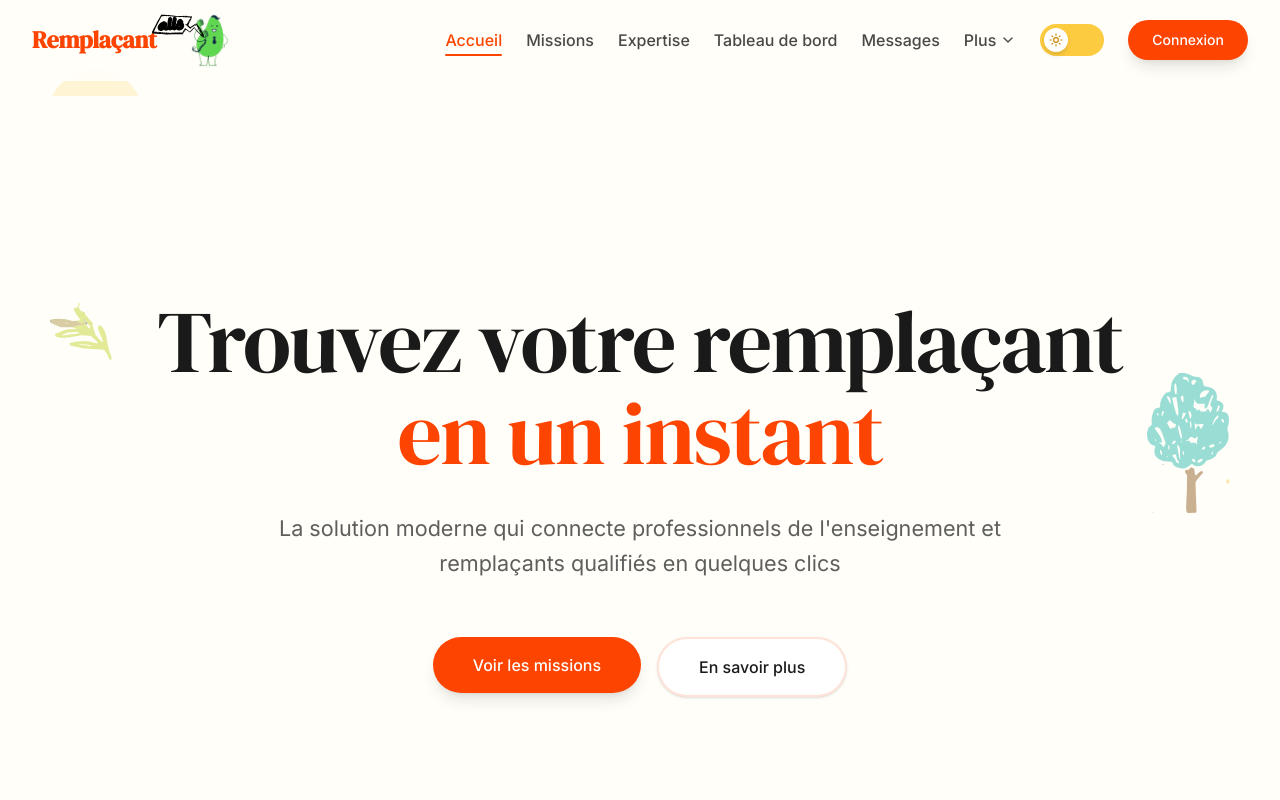
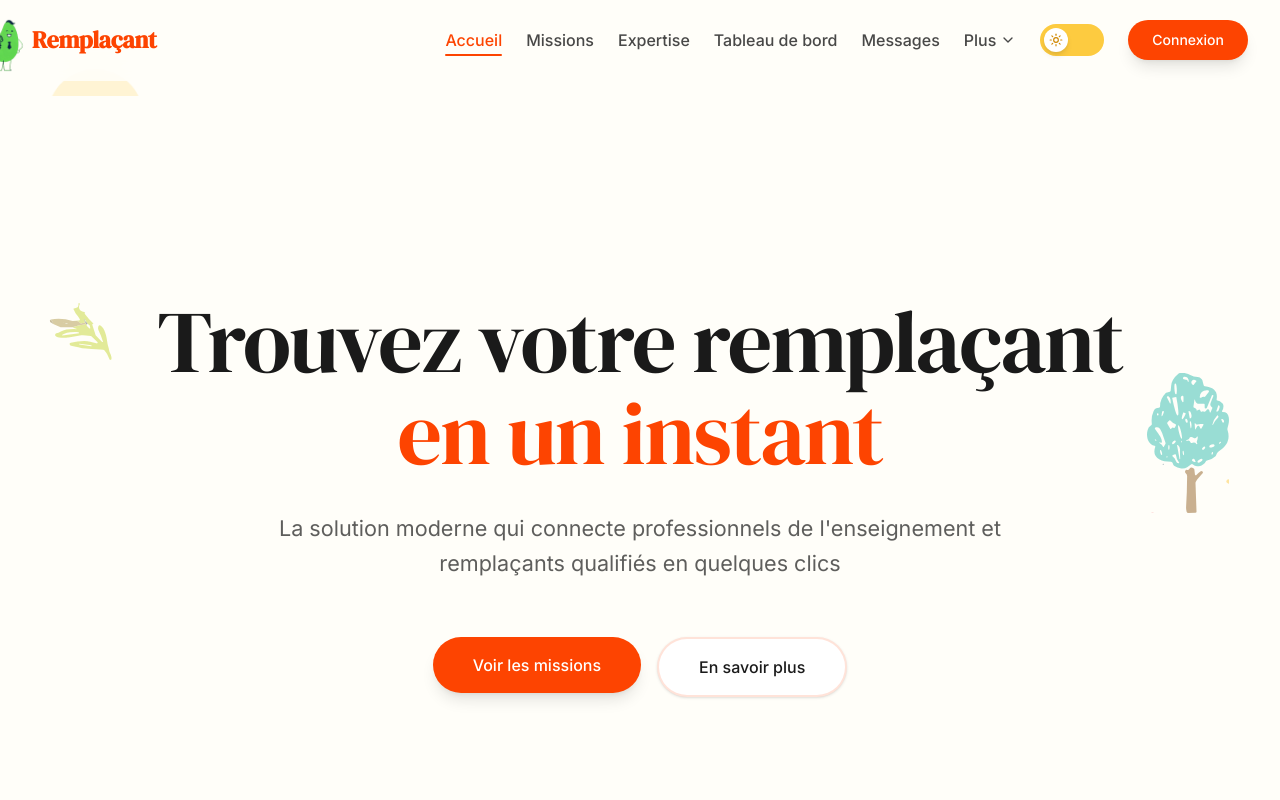
Before and after one commit to 0xCAF3D0OD/EDU-Frontend, a Vue app: page / in a window 1280 px wide. Shown: the top 800 px of the page. Built offline with nearby package versions, Linux system fonts and the light colour scheme.

Commit message:
fix: place of menu

```diff
--- a/src/components/MascotLogo.vue
+++ b/src/components/MascotLogo.vue
@@ -33,10 +33,11 @@ const { isDark } = useTheme()
   flex-shrink: 0;
 }
 .mascot {
-  --fh: 46px;
-  --fw: 44px;
+  --fh: 49px;
+  --fw: 45px;
   width: var(--fw);
   height: var(--fh);
+  transform: translate(-205px, 5px);
   background-repeat: no-repeat;
   background-size: calc(var(--fw) * 25) var(--fh);
   background-position: 0 0;
@@ -69,7 +70,7 @@ const { isDark } = useTheme()
 }
 @media (min-width: 640px) {
   .mascot { --fh: 56px; --fw: 53px; }
-  .bubble { left: -30px; height: 28px; }
+  .bubble { left: -240px; height: 20px; }
   .brand { font-size: 1.5rem; }
 }
 @media (prefers-reduced-motion: reduce) {
```
